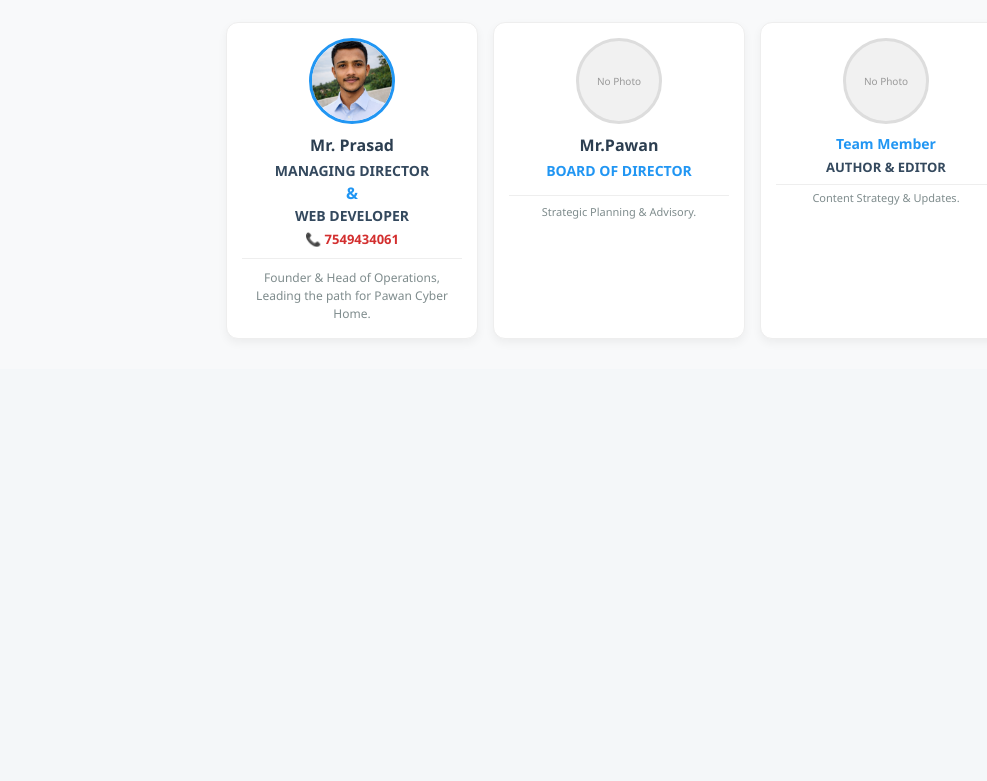
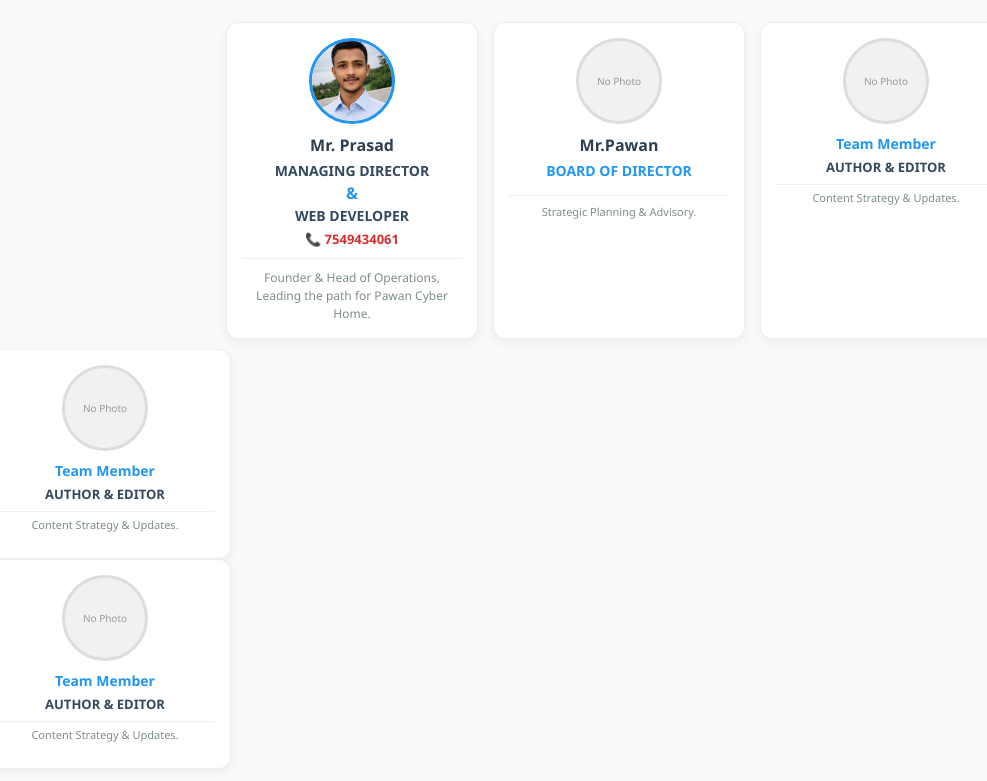
Before and after one commit to pradeepkr519-cloud/pawan-cyber, a plain HTML site: page index.html in a window 1280 px wide. Shown: the part 2213-2994 px from the top of the page, without its empty margins (21-1008 px from the left). Before the commit the page ends 2582 px from the top, so only its background shows below. Drawn offline with Linux system fonts and the light colour scheme.

Commit message:
Update index.html

```diff
--- a/index.html
+++ b/index.html
@@ -339,7 +339,26 @@
             <div style="font-weight: bold; font-size: 13px; color: #34495e; margin-top: 5px; text-transform: uppercase;">AUTHOR & EDITOR</div>
             <p style="font-size: 11px; color: #7f8c8d; margin-top: 8px; border-top: 1px solid #eee; padding-top: 5px;">Content Strategy & Updates.</p>
         </div>
+</div>
 
+        <div style="background: white; width: 220px; padding: 15px; border-radius: 12px; box-shadow: 0 4px 10px rgba(0,0,0,0.05); border: 1px solid #eee;">
+            <div style="width: 80px; height: 80px; margin: 0 auto 10px; border-radius: 50%; overflow: hidden; border: 3px solid #ddd; background: #f1f1f1; display: flex; align-items: center; justify-content: center; font-size: 10px; color: #999;">
+                No Photo
+            </div>
+            <div style="font-weight: bold; font-size: 14px; color: #2196f3;">Team Member</div>
+            <div style="font-weight: bold; font-size: 13px; color: #34495e; margin-top: 5px; text-transform: uppercase;">AUTHOR & EDITOR</div>
+            <p style="font-size: 11px; color: #7f8c8d; margin-top: 8px; border-top: 1px solid #eee; padding-top: 5px;">Content Strategy & Updates.</p>
+        </div>
+    </div>
+
+        <div style="background: white; width: 220px; padding: 15px; border-radius: 12px; box-shadow: 0 4px 10px rgba(0,0,0,0.05); border: 1px solid #eee;">
+            <div style="width: 80px; height: 80px; margin: 0 auto 10px; border-radius: 50%; overflow: hidden; border: 3px solid #ddd; background: #f1f1f1; display: flex; align-items: center; justify-content: center; font-size: 10px; color: #999;">
+                No Photo
+            </div>
+            <div style="font-weight: bold; font-size: 14px; color: #2196f3;">Team Member</div>
+            <div style="font-weight: bold; font-size: 13px; color: #34495e; margin-top: 5px; text-transform: uppercase;">AUTHOR & EDITOR</div>
+            <p style="font-size: 11px; color: #7f8c8d; margin-top: 8px; border-top: 1px solid #eee; padding-top: 5px;">Content Strategy & Updates.</p>
+        </div>
     </div>
 </section>
 </body>
```
